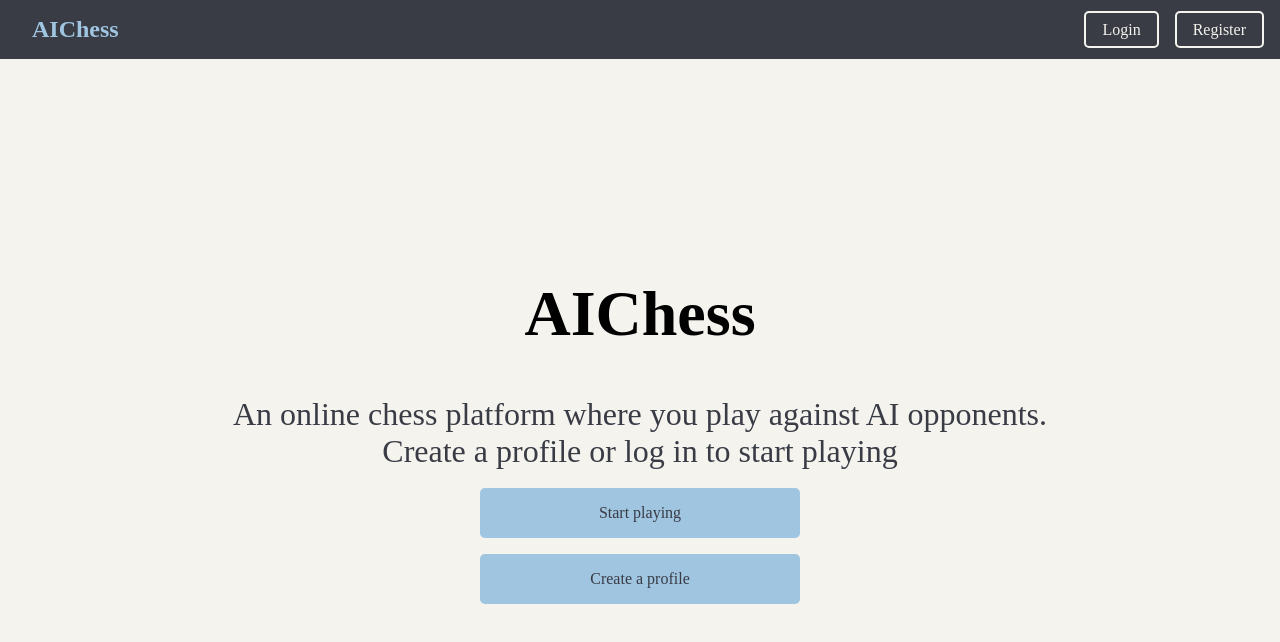
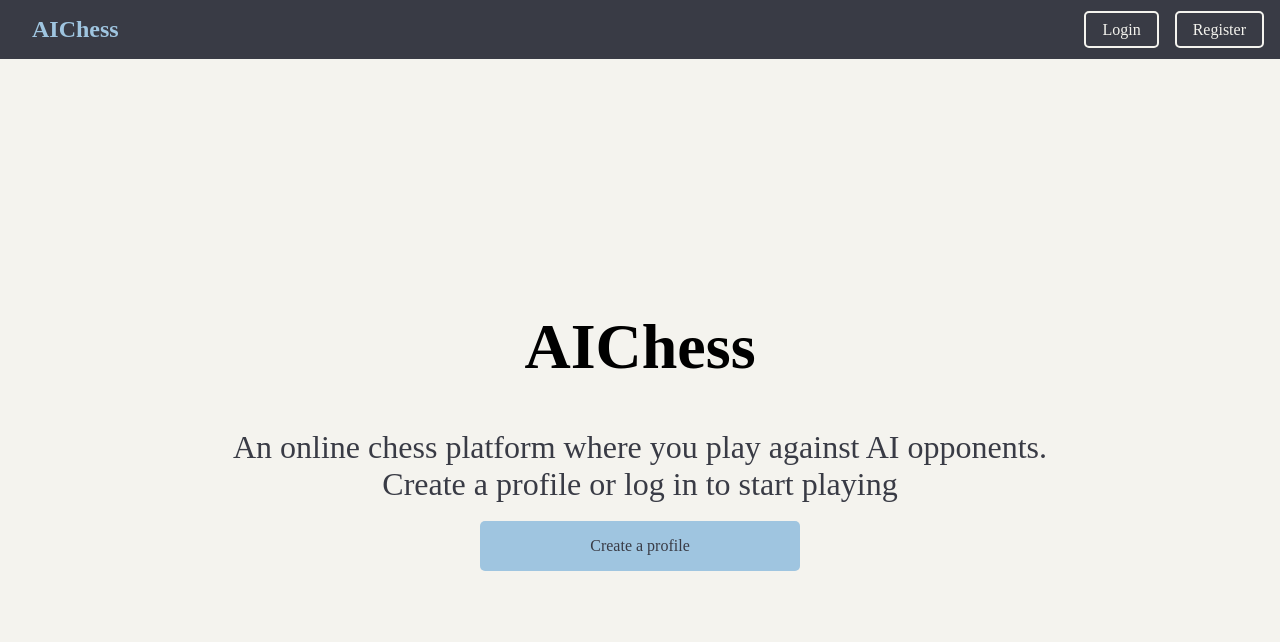
Before and after one commit to LeoLeerila/Ragebait-chess, a React (Vite) app in the folder client/: page / in a window 1280 px wide. Shown: the top 642 px of the page. Built offline with nearby package versions, Linux system fonts and the light colour scheme; a web font is replaced by a local one.

Commit message:
implement conditional rendering for landingpage

```diff
--- a/client/src/App.jsx
+++ b/client/src/App.jsx
@@ -18,7 +18,7 @@
       <Header isAuthenticated={isAuthenticated} setIsAuthenticated={setIsAuthenticated} />
       <div className="content">
       <Routes>
-        <Route path="/" element={<LandingPage />} />
+        <Route path="/" element={<LandingPage isAuthenticated={isAuthenticated} />} />
         <Route path="/register" element={isAuthenticated ? (<Navigate to="/" />) : (<RegisterForm setIsAuthenticated={setIsAuthenticated} />)} />
         <Route path="/login" element={isAuthenticated ? (<Navigate to="/" />) : (<LoginForm setIsAuthenticated={setIsAuthenticated} />)} />
         <Route path="/start" element={isAuthenticated ? <GameStart /> : <Navigate to="/login" />} />
--- a/client/src/components/LandingPage.jsx
+++ b/client/src/components/LandingPage.jsx
@@ -1,15 +1,19 @@
 import "./LandingPage.css";
 import { Link } from "react-router-dom";
 
-function LandingPage() {
+function LandingPage({ isAuthenticated}) {
     return (
         <div className="landing-container">
             <h1 className="landing-title">AIChess</h1>
             <p className="landing-text">An online chess platform where you play against AI opponents.<br />Create a profile or log in to start playing</p>
 
             <div className="landing-buttons">
+                {isAuthenticated && (
                 <Link to="/start" className="landing-btn">Start playing</Link>
+                )}
+                {!isAuthenticated && (
                 <Link to="/register" className="landing-btn">Create a profile</Link>
+                )}
             </div>
         </div>
     )
```
